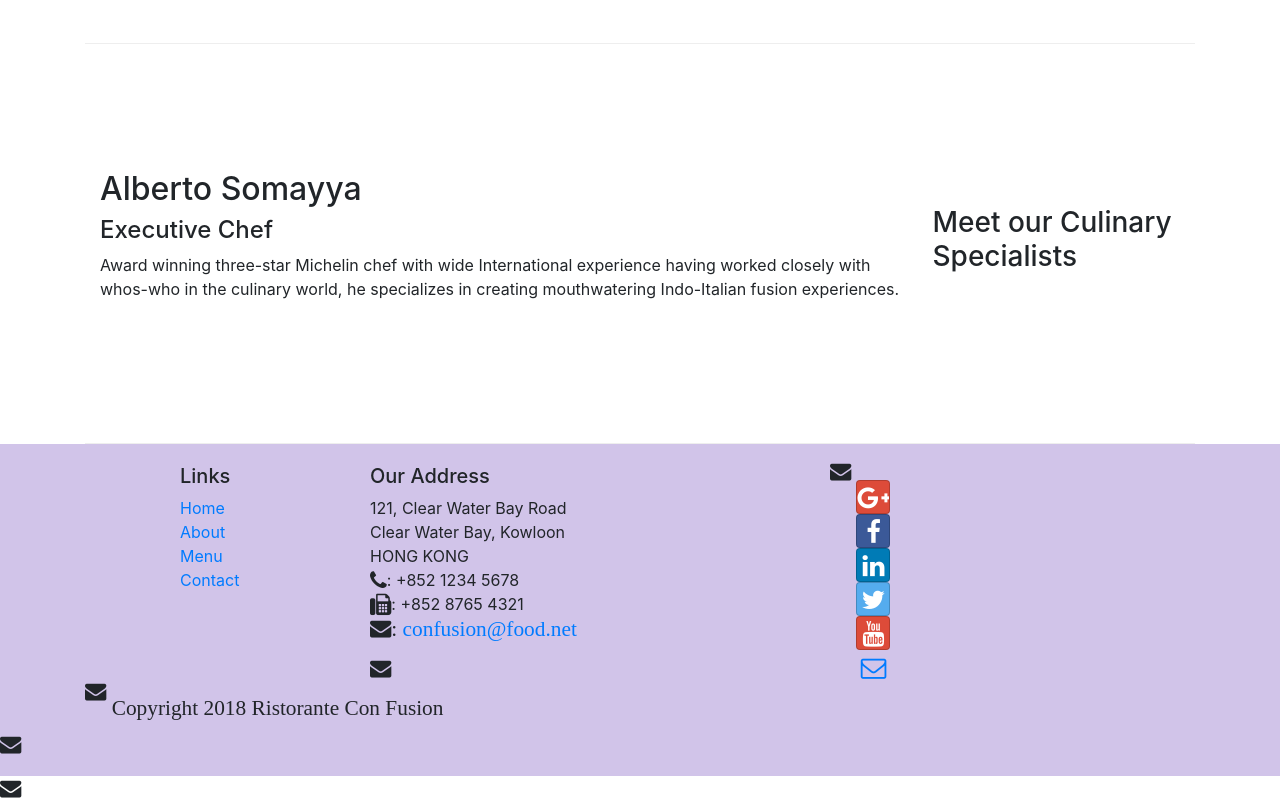
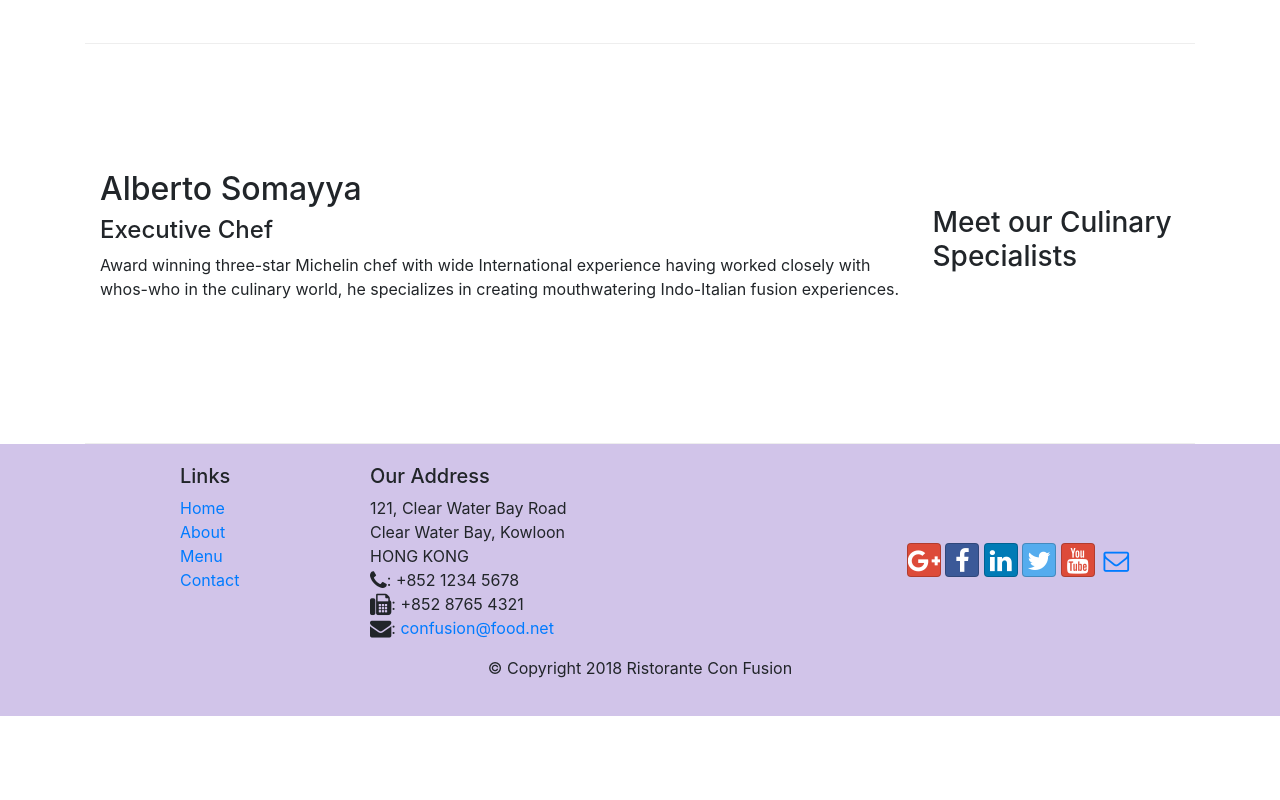
Before and after one commit to stephsorandom/Bootstrap-Practice, a website: page index.html in a window 1280 px wide. Shown: the part 1090-1890 px from the top of the page. After the commit the page ends 1806 px from the top, so only its background shows below. Drawn offline with nearby package versions, Linux system fonts and the light colour scheme.

```diff
--- a/aboutus.html
+++ b/aboutus.html
@@ -5,9 +5,10 @@
       rel="stylesheet"
       href="node_modules/bootstrap/dist/css/bootstrap.min.css"
     />
-    <link rel="stylesheet" href="node_modules/font-awesome//css//font-awesome.min.css">
+    <link rel="stylesheet" href="node_modules/font-awesome/css/font-awesome.min.css">
+
     <link rel="stylesheet" href="node_modules/bootstrap-social/bootstrap-social.css">
-    <link rel="stylesheet" href="CSS/styles.css" />
+    <link rel="stylesheet" href="css/styles.css" />
     <title>Ristorante Con Fusion: About Us</title>
   </head>
 
@@ -133,14 +134,14 @@
       </div>
     </div>
 
-    <footer class="footer">
+     <footer class="footer">
       <div class="container">
         <div class="row">
           <div class="col-4 offset-1 col-sm-2">
             <h5>Links</h5>
             <ul class="list-unstyled">
               <li><a href="./index.html">Home</a></li>
-              <li><a href="#">About</a></li>
+              <li><a href="./aboutus.html">About</a></li>
               <li><a href="#">Menu</a></li>
               <li><a href="./contactus.html">Contact</a></li>
             </ul>
@@ -153,17 +154,40 @@
               HONG KONG<br />
               <i class="fa fa-phone fa-lg"></i>: +852 1234 5678<br />
               <i class="fa fa-fax fa-lg"></i>: +852 8765 4321<br />
-              <i class="fa fa-envelope fa-lg">: <a href="mailto:confusion@food.net">confusion@food.net</a>
+              <i class="fa fa-envelope fa-lg"></i>:
+              <a href="mailto:confusion@food.net">confusion@food.net</a>
             </address>
           </div>
           <div class="col-12 col-sm-4 align-self-center">
             <div class="text-center">
-              <a class="btn btn-social-icon btn-google" href="http://google.com/+"><i class="fa fa-google-plus fa-lg"></i></a>
-              <a class="btn btn-social-icon btn-facebook" href="http://www.facebook.com/profile.php?id="><i class="fa fa-facebook fa-lg"></i></a>
-              <a class="btn btn-social-icon btn-linkedin" href="http://www.linkedin.com/in/"><i class="fa fa-linkedin fa-lg"></i></a>
-              <a class="btn btn-social-icon btn-twitter" href="http://twitter.com/"><i class="fa fa-twitter fa-lg"></i></a>
-              <a class="btn btn-social-icon btn-google" href="http://youtube.com/"><i class="fa fa-youtube fa-lg"></i></a>
-              <a class="btn btn-social-icon" href="mailto:"><i class="fa fa-envelope-o fa-lg"></i></a>
+              <a
+                class="btn btn-social-icon btn-google"
+                href="http://google.com/+"
+                ><i class="fa fa-google-plus"></i
+              ></a>
+              <a
+                class="btn btn-social-icon btn-facebook"
+                href="http://www.facebook.com/profile.php?id="
+                ><i class="fa fa-facebook"></i
+              ></a>
+              <a
+                class="btn btn-social-icon btn-linkedin"
+                href="http://www.linkedin.com/in/"
+                ><i class="fa fa-linkedin"></i
+              ></a>
+              <a
+                class="btn btn-social-icon btn-twitter"
+                href="http://twitter.com/"
+                ><i class="fa fa-twitter"></i
+              ></a>
+              <a
+                class="btn btn-social-icon btn-google"
+                href="http://youtube.com/"
+                ><i class="fa fa-youtube"></i
+              ></a>
+              <a class="btn btn-social-icon" href="mailto:"
+                ><i class="fa fa-envelope-o"></i
+              ></a>
             </div>
           </div>
         </div>
--- a/index.html
+++ b/index.html
@@ -14,9 +14,12 @@
       rel="stylesheet"
       href="node_modules/bootstrap/dist/css/bootstrap.min.css"
     />
-    <link rel="stylesheet" href="node_modules/font-awesome//css//font-awesome.min.css">
+    <link rel="stylesheet" href="node_modules/font-awesome/css/font-awesome.min.css">
+
     <link rel="stylesheet" href="node_modules/bootstrap-social/bootstrap-social.css">
-    <link rel="stylesheet" href="CSS/styles.css" />
+
+    <link rel="stylesheet" href="css/styles.css" />
+
     <title>Ristorante Con Fusion</title>
   </head>
 
@@ -111,7 +114,7 @@
           <div class="col-4 offset-1 col-sm-2">
             <h5>Links</h5>
             <ul class="list-unstyled">
-              <li><a href="#">Home</a></li>
+              <li><a href="./index.html">Home</a></li>
               <li><a href="./aboutus.html">About</a></li>
               <li><a href="#">Menu</a></li>
               <li><a href="./contactus.html">Contact</a></li>
@@ -125,17 +128,40 @@
               HONG KONG<br />
               <i class="fa fa-phone fa-lg"></i>: +852 1234 5678<br />
               <i class="fa fa-fax fa-lg"></i>: +852 8765 4321<br />
-              <i class="fa fa-envelope fa-lg">: <a href="mailto:confusion@food.net">confusion@food.net</a>
+              <i class="fa fa-envelope fa-lg"></i>:
+              <a href="mailto:confusion@food.net">confusion@food.net</a>
             </address>
           </div>
           <div class="col-12 col-sm-4 align-self-center">
             <div class="text-center">
-              <a class="btn btn-social-icon btn-google" href="http://google.com/+"><i class="fa fa-google-plus fa-lg"></i></a>
-              <a class="btn btn-social-icon btn-facebook" href="http://www.facebook.com/profile.php?id="><i class="fa fa-facebook fa-lg"></i></a>
-              <a class="btn btn-social-icon btn-linkedin" href="http://www.linkedin.com/in/"><i class="fa fa-linkedin fa-lg"></i></a>
-              <a class="btn btn-social-icon btn-twitter" href="http://twitter.com/"><i class="fa fa-twitter fa-lg"></i></a>
-              <a class="btn btn-social-icon btn-google" href="http://youtube.com/"><i class="fa fa-youtube fa-lg"></i></a>
-              <a class="btn btn-social-icon" href="mailto:"><i class="fa fa-envelope-o"></i></a>
+              <a
+                class="btn btn-social-icon btn-google"
+                href="http://google.com/+"
+                ><i class="fa fa-google-plus"></i
+              ></a>
+              <a
+                class="btn btn-social-icon btn-facebook"
+                href="http://www.facebook.com/profile.php?id="
+                ><i class="fa fa-facebook"></i
+              ></a>
+              <a
+                class="btn btn-social-icon btn-linkedin"
+                href="http://www.linkedin.com/in/"
+                ><i class="fa fa-linkedin"></i
+              ></a>
+              <a
+                class="btn btn-social-icon btn-twitter"
+                href="http://twitter.com/"
+                ><i class="fa fa-twitter"></i
+              ></a>
+              <a
+                class="btn btn-social-icon btn-google"
+                href="http://youtube.com/"
+                ><i class="fa fa-youtube"></i
+              ></a>
+              <a class="btn btn-social-icon" href="mailto:"
+                ><i class="fa fa-envelope-o"></i
+              ></a>
             </div>
           </div>
         </div>
```
Also changed, not shown: contactus.html (+39 -2 lines).
